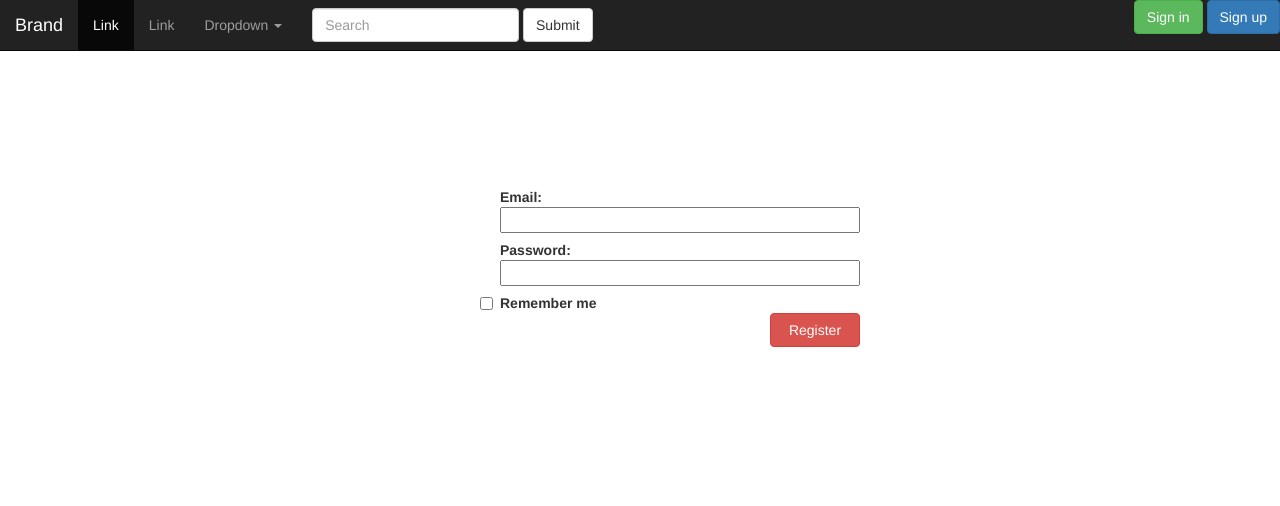
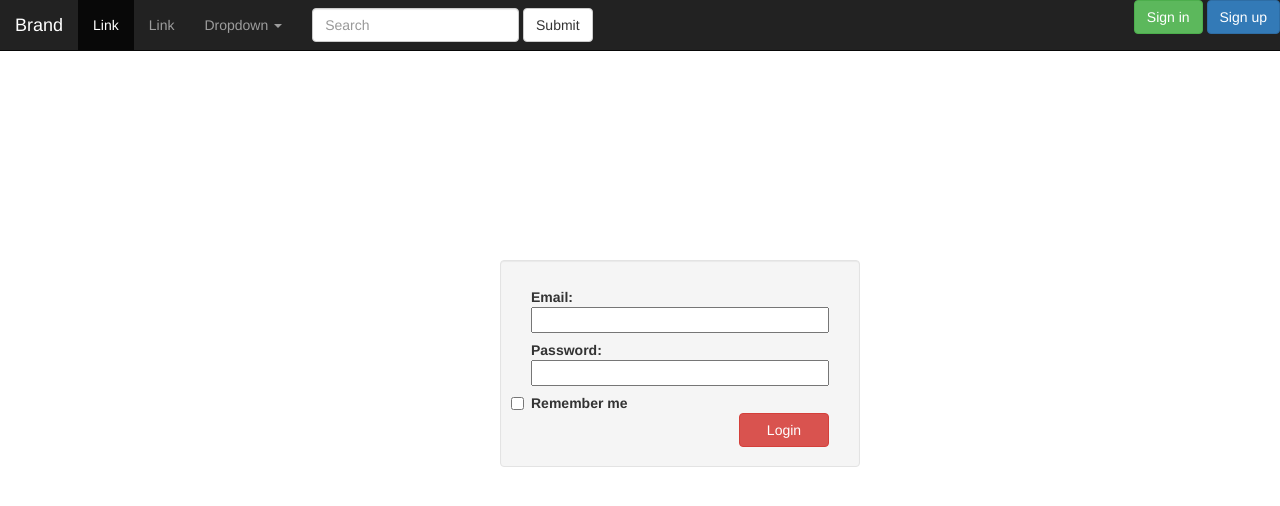
Before and after one commit to fenghuaisheng/my-test-flaskr, a Flask app: page /login in a window 1280 px wide. Shown: the top 506 px of the page. Run offline with Flask 2, Linux system fonts and the light colour scheme; some libraries are stand-ins or nearby versions.

Commit message:
Updated login page to be centered.

```diff
--- a/app/templates/layout.html
+++ b/app/templates/layout.html
@@ -36,14 +36,6 @@
   <![endif]-->
 
   <script type="text/javascript">
-    function btn_signs_click(e) {
-      if (e.id == "signin") {
-        alert("signin")
-      }
-      else {
-        alert("signup")
-      }
-    }
     function getUrlParam(name) {
       var reg = new RegExp("(^|&)" + name + "=([^&]*)(&|$)"); //构造一个含有目标参数的正则表达式对象
       var r = window.location.search.substr(1).match(reg); //匹配目标参数
@@ -55,6 +47,9 @@
   </script>
 
   <style type="text/css">
+    .body {
+      text-align: center;
+    }
     .main-content {
       margin: 80px;
     }
@@ -104,8 +99,8 @@
         </form>
         <ul class="nav navbar-nav navbar-right">
         {% if not session.logged_in %}
-          <a class='btn btn-success' role='button' id="signin" onclick="btn_signs_click(this);" href="{{ url_for('pages.login', type=1) }}">Sign in</a>
-          <a class='btn btn-primary' role='button' id="signup" onclick="btn_signs_click(this);" href="{{ url_for('pages.login', type=2) }}">Sign up</a>
+          <a class='btn btn-success' role='button' id="signin" href="{{ url_for('pages.login', type=1) }}">Sign in</a>
+          <a class='btn btn-primary' role='button' id="signup" href="{{ url_for('pages.login', type=2) }}">Sign up</a>
         {% else %}
           <a class='btn btn-primary' role='button'>Sign out</a>
         {% endif %}
--- a/app/templates/pages/login.html
+++ b/app/templates/pages/login.html
@@ -9,15 +9,23 @@
   $(document).ready(function() {
     var obtn = document.getElementById('submit-button');
     if (obtn != null) {
-      if (getUrlParam('type') == 1) obtn.innerText = "Login";
-      else obtn.innerText = "Register";
+      if (getUrlParam('type') == 2) obtn.innerText = "Register";
+      else obtn.innerText = "Login";
     }
   });
   </script>
 
   <style type="text/css">
-  .form-horizontal {
-    margin-top: 100px;
+  .login-div {
+    text-align: center;
+  }
+  .center {
+    text-align: left;
+    position: relative;
+    margin-top: 50%;
+    padding-left: 30px;
+    padding-right: 30px;
+    width: 100%;
   }
   .control-group {
     width: 100%;
@@ -31,7 +39,8 @@
 {% block body %}
   <div class="container">
     <div class="row">
-      <div class="col-md-4 col-md-offset-4">
+      <div class="col-md-4 col-md-offset-4 login-div">
+        <div class="well well-large center">
         <form class="form-horizontal">
           <div class="control-group">
             <label class="control-label" for="inputEmail">Email:</label>
@@ -54,6 +63,7 @@
             </div>
           </div>
         </form>
+        </div>
       </div>
     </div>
   </div>
```
